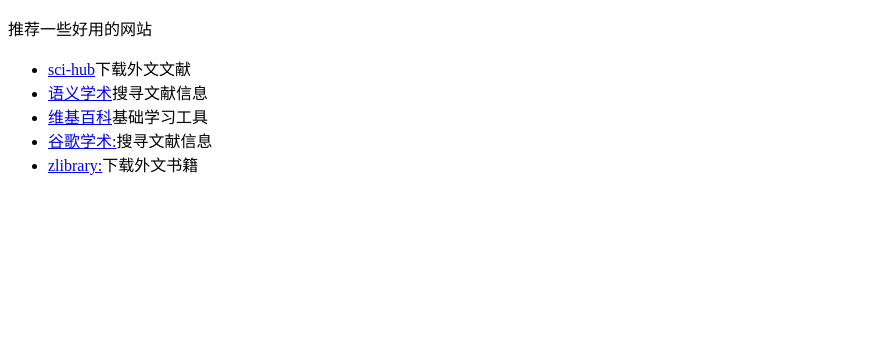
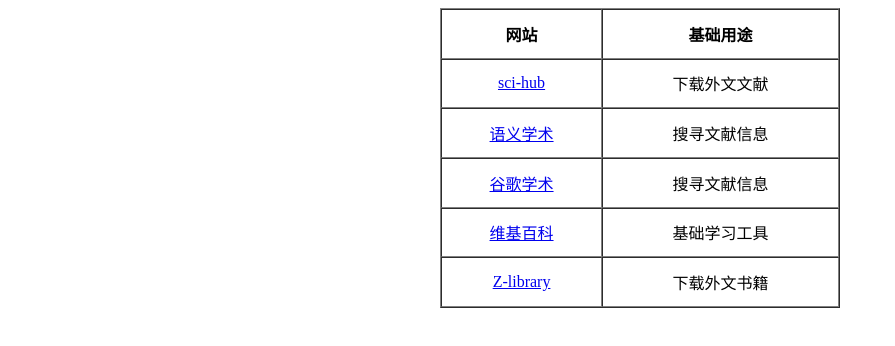
Before and after one commit to BroadenZeng/BroadenZeng.github.io, a plain HTML site: page index.html in a window 1280 px wide. Shown: the whole page, without its empty margins (0-895 px from the left). Drawn offline with Linux system fonts and the light colour scheme.

Commit message:
Update index.html

```diff
--- a/index.html
+++ b/index.html
@@ -4,14 +4,42 @@
 	<meta charset="UTF-8">
 	<title>优质网站集</title>
 </head>
-    <body>
+<!-- <body>
 	<p>推荐一些好用的网站</p>
 	<ul>
-            <li><a href="https://sci-hub.se/" target="_blank">sci-hub</a>下载外文文献</li>
-            <li><a href="https://www.semanticscholar.org/" target="_blank">语义学术</a>搜寻文献信息</li>
-            <li><a href="https://en.wikipedia.ahnu.cf/wiki/Main_Page" target="_blank">维基百科</a>基础学习工具</li>
-			<li><a href="https://sc.panda321.com/" target="_blank">谷歌学术:</a>搜寻文献信息</li>
-			<li><a href="https://booksc.unblockit.cat/?laizi=hou.qialu999.com" target="_blank">zlibrary:</a>下载外文书籍</li>
+		<li><a href="https://sci-hub.se/" target="_blank">sci-hub:</a> 用于下载外文文献</li>
+		<li><a href="https://www.semanticscholar.org/" target="_blank">语义学术:</a> 用于搜寻文献信息</li>
+		<li><a href="https://en.wikipedia.ahnu.cf/wiki/Main_Page" target="_blank">维基百科:</a> 用作基础学习工具</li>
+		<li><a href="https://sc.panda321.com/" target="_blank">谷歌学术:</a> 用于搜寻文献信息</li>
+		<li><a href="https://booksc.unblockit.cat/?laizi=hou.qialu999.com" target="_blank">zlibrary:</a> 用于下载外文书籍</li>
 	</ul>
-    </body>
+</body> -->
+
+<table border="1" cellspacing="0" align="center" width='400px' height='300px' style="text-align: center;">
+	<!-- <caption>优质网站推荐</caption> -->
+	<tr>
+		<th>网站</th>
+		<th>基础用途</th>
+	</tr>
+	<tr>
+		<td><a href="https://sci-hub.se/" target="_blank">sci-hub</a></td>
+		<td>下载外文文献</td>
+	</tr>
+	<tr>
+		<td><a href="https://www.semanticscholar.org/" target="_blank">语义学术</a></td>
+		<td>搜寻文献信息</td>
+	</tr>
+	<tr>
+		<td><a href="https://sc.panda321.com/" target="_blank">谷歌学术</td>
+		<td>搜寻文献信息</td>
+	</tr>
+	<tr>
+		<td><a href="https://en.wikipedia.ahnu.cf/wiki/Main_Page" target="_blank">维基百科</td>
+		<td>基础学习工具</td>
+	</tr>
+	<tr>
+		<td><a href="https://booksc.unblockit.cat/?laizi=hou.qialu999.com" target="_blank">Z-library</td>
+		<td>下载外文书籍</td>
+	</tr>
+</table>
 </html>
```
Lines whose indentation alone changed are shown as unchanged.
